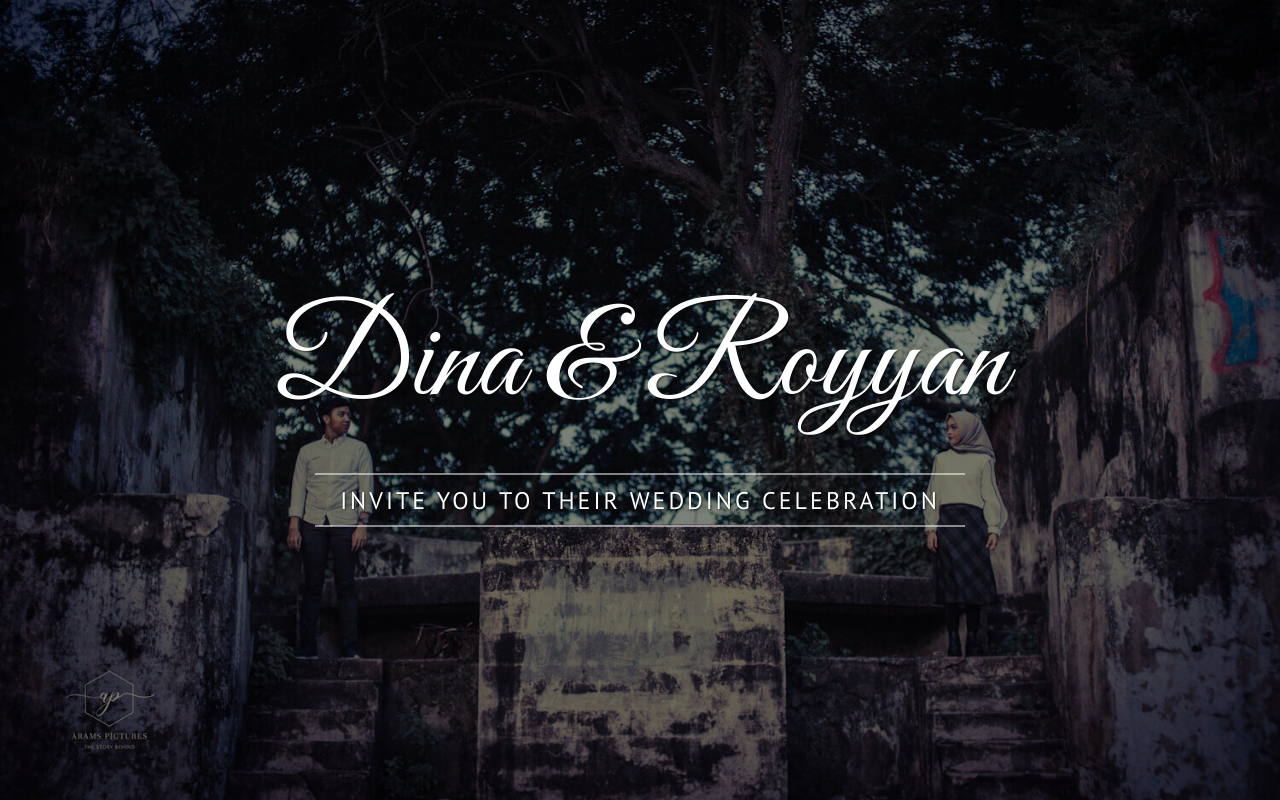
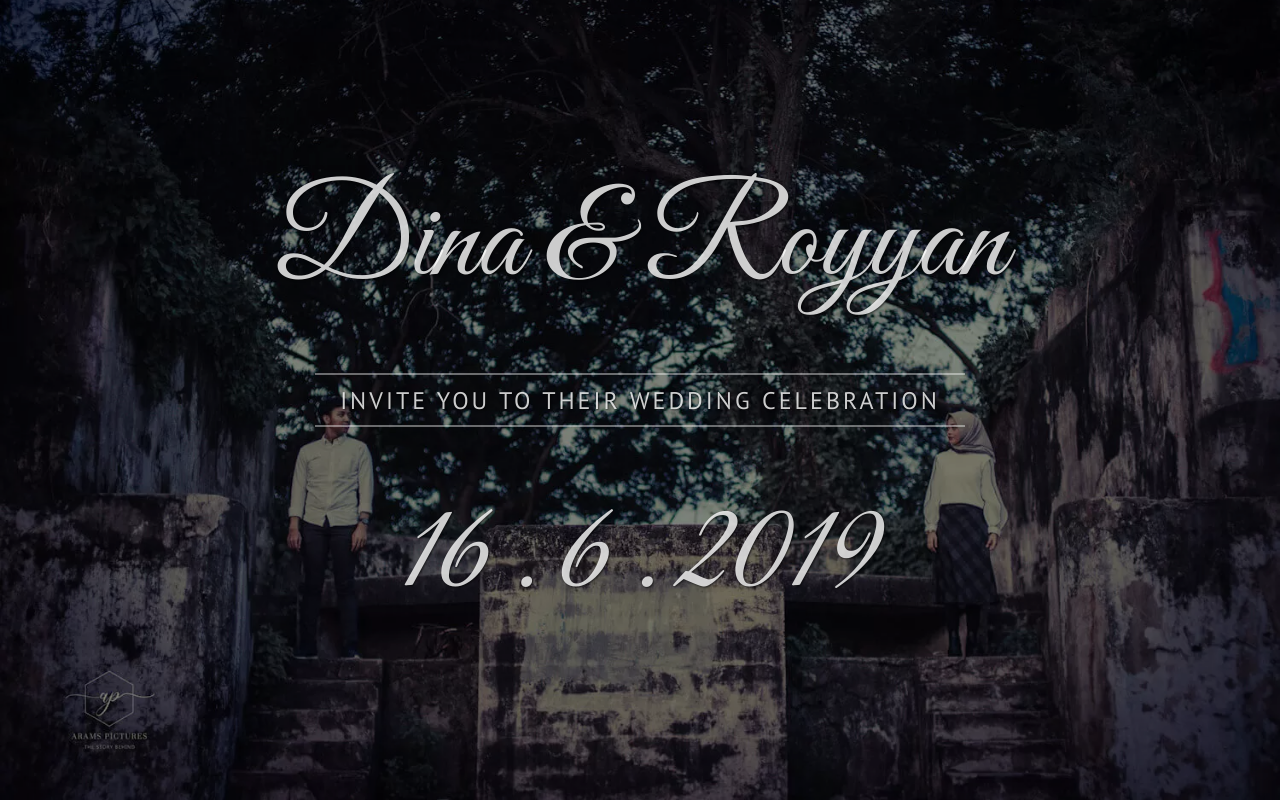
Before and after one commit to royyanbach/dina, a website built with webpack: page docs/index.html in a window 1280 px wide. Built offline with nearby package versions, Linux system fonts and the light colour scheme.

Commit message:
disable hmr, add date

```diff
--- a/docs/index.html
+++ b/docs/index.html
@@ -4,17 +4,18 @@
 <head>
   <meta charset="utf-8">
   <title>Dina and Royyan are Gettinng Married</title>
-<link href="app.a60a242bc8160611ee28.css?a60a242bc8160611ee28" rel="stylesheet"></head>
+<link href="app.f43fb0674555640f3875.css?f43fb0674555640f3875" rel="stylesheet"></head>
 
 <body>
   <div class="head relative">
     <div class="overlay">
       <div class="hero center">
-        <h1 class="name">Dina & Royyan</h1>
+        <h1 class="title">Dina & Royyan</h1>
         <span>Invite You to Their Wedding Celebration</span>
+        <h1 class="title date">16 . 6 . 2019</h1>
       </div>
     </div>
   </div>
-<script type="text/javascript" src="app.a60a242bc8160611ee28.js?a60a242bc8160611ee28"></script></body>
+<script type="text/javascript" src="app.f43fb0674555640f3875.js?f43fb0674555640f3875"></script></body>
 
 </html>
--- a/src/css/app.css
+++ b/src/css/app.css
@@ -3,8 +3,9 @@
 .head {
   height: 100%;
   background: url('../img/head.jpg') no-repeat bottom center;
+  background: url('../img/head.webp') no-repeat bottom center;
   background-size: cover;
-  color: #fff;
+  color: rgba(255, 255, 255, .8);
 }
 
 .overlay {
@@ -22,11 +23,16 @@
   text-shadow: 1px 1px 2px rgba(0,0,0,.6);
 }
 
-.name {
+.hero .title {
   font-family: 'Great Vibes', Arial, Helvetica, sans-serif, cursive;
   font-size: 8rem;
   font-weight: lighter;
-  margin-bottom: 40px;
+  margin-bottom: 60px;
+}
+
+.hero .date {
+  margin-top: 60px;
+  margin-bottom: 0px;
 }
 
 .hero span {
--- a/webpack.config.js
+++ b/webpack.config.js
@@ -18,8 +18,8 @@ module.exports = {
     disableHostCheck: true,
     contentBase: './docs',
     host: '0.0.0.0',
-    hot: true,
-    port: 2019
+    // hot: true,
+    port: 5001
   },
   module: {
     rules: [
@@ -28,15 +28,15 @@ module.exports = {
         use: [
           {
             loader: MiniCssExtractPlugin.loader,
-            options: {
-              hmr: !isProduction,
-            },
+            // options: {
+            //   hmr: !isProduction,
+            // },
           },
           'css-loader',
         ],
       },
       {
-        test: /\.(png|jpg|gif)$/i,
+        test: /\.(png|jpg|gif|webp)$/i,
         use: [
           {
             loader: 'url-loader',
```
Also changed, not shown: index.html (+2 -1 lines), docs/86a75b12ac7e2381ac429315c0bfa950.webp (added), 4 other files.
